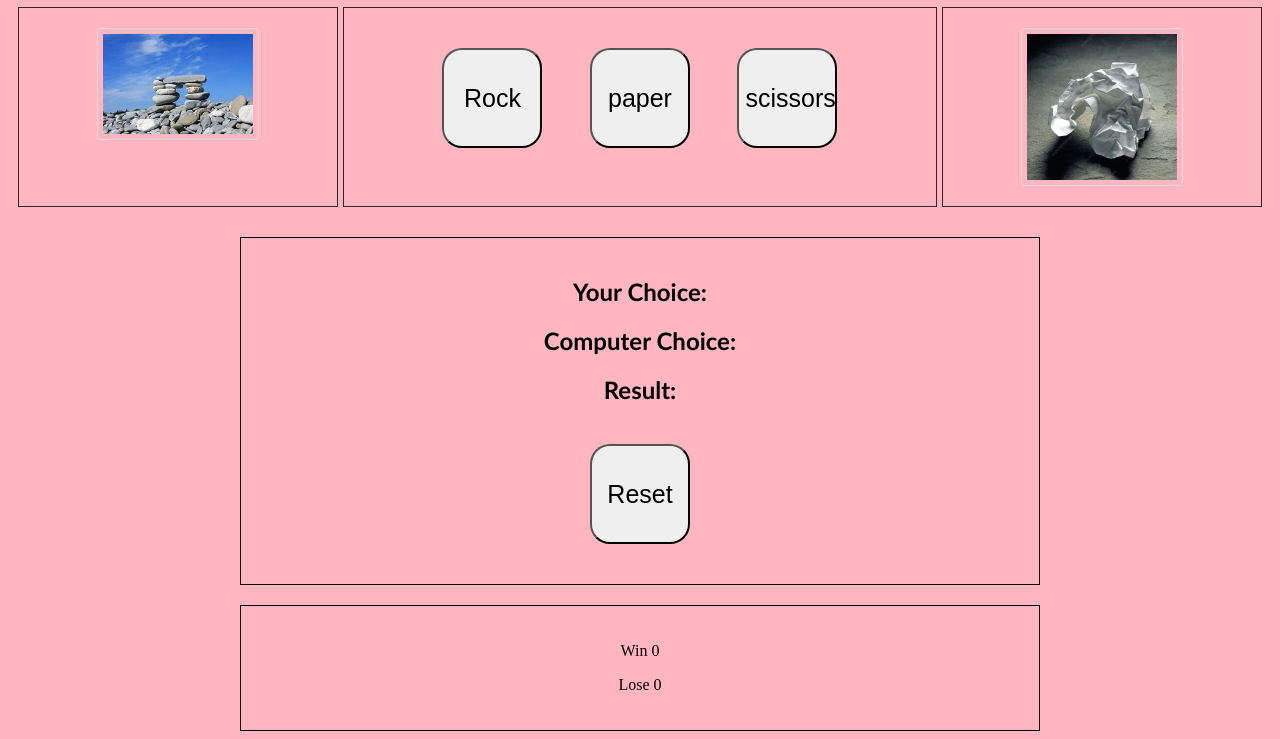
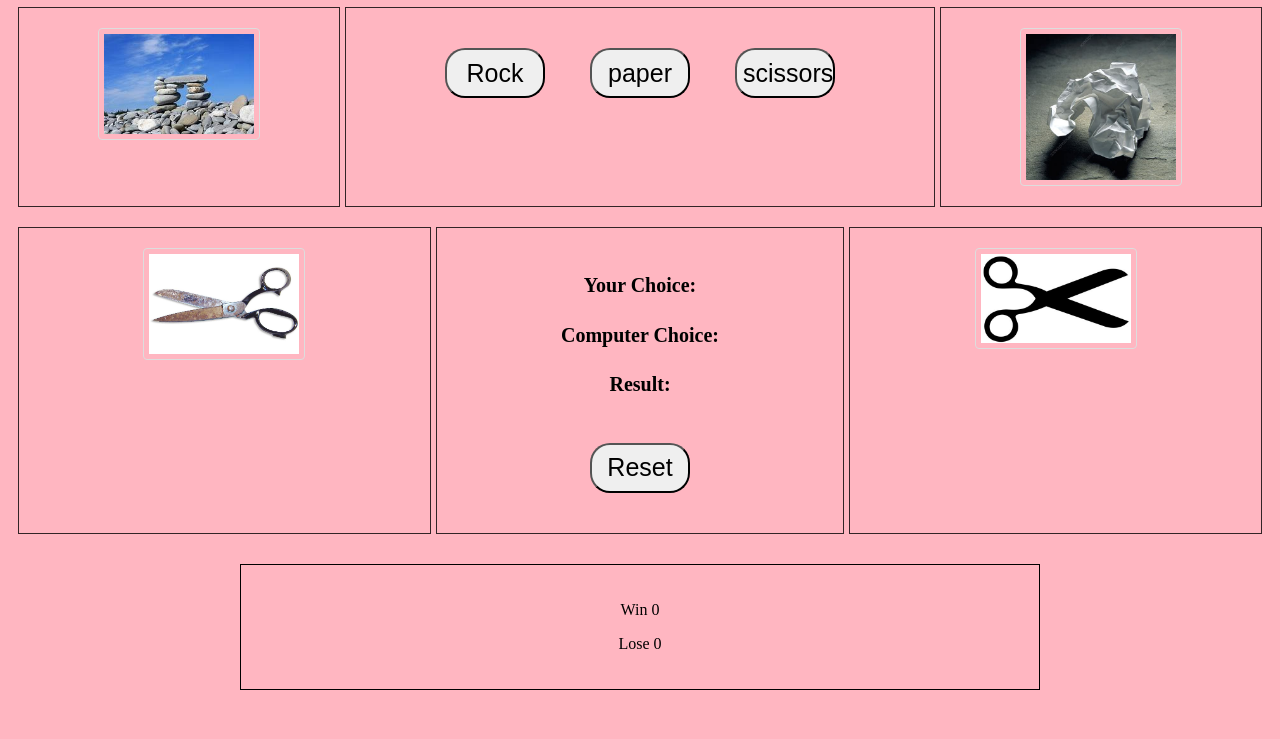
Before and after one commit to Conorjbr/rock-paper-scissors, a plain HTML site: page index.html in a window 1280 px wide. Shown: the part 104-843 px from the top of the page. After the commit the page ends 802 px from the top, so only its background shows below. Drawn offline with Linux system fonts and the light colour scheme.

Commit message:
Add more tyling to game page, styling finished

```diff
--- a/assets/style.css
+++ b/assets/style.css
@@ -8,8 +8,9 @@
 .grid-item {
   border: 1px solid rgba(0, 0, 0, 0.8);
   padding: 20px;
-  font-size: 30px;
+  font-size: 20px;
   text-align: center;
+
 }
 
 .center {
@@ -23,7 +24,7 @@
   }
 
   button {
-    height: 100px;
+    height: 50px;
     width: 100px;
     font-size: 25px;
     margin: 20px;
--- a/index.html
+++ b/index.html
@@ -34,11 +34,19 @@
 
     </div>
 
-     <div class="center">
-    <h2>Your Choice: <span id="user-choice"></span></h2>
-    <h2>Computer Choice: <span id="computer-choice"></span></h2>
-    <h2>Result: <span id="result"></span></h2>
-    <button id="reset-button">Reset</button>
+     <div class="grid-container">
+        <div class="grid-item">
+            <img src="assets/images/left-scissors.jpeg" alt="Left-scissors">
+        </div>
+        <div class="grid-item">
+        <h4>Your Choice: <span id="user-choice"></span></h4>
+        <h4>Computer Choice: <span id="computer-choice"></span></h4>
+        <h4>Result: <span id="result"></span></h4>
+        <button id="reset-button">Reset</button>
+        </div>
+        <div class="grid-item">
+            <img src="assets/images/scissors.jpeg" alt="Scissors">
+        </div>
     </div>
 
     <div class="score-area">
```
Also changed, not shown: assets/images/left-scissors.jpeg (added).
